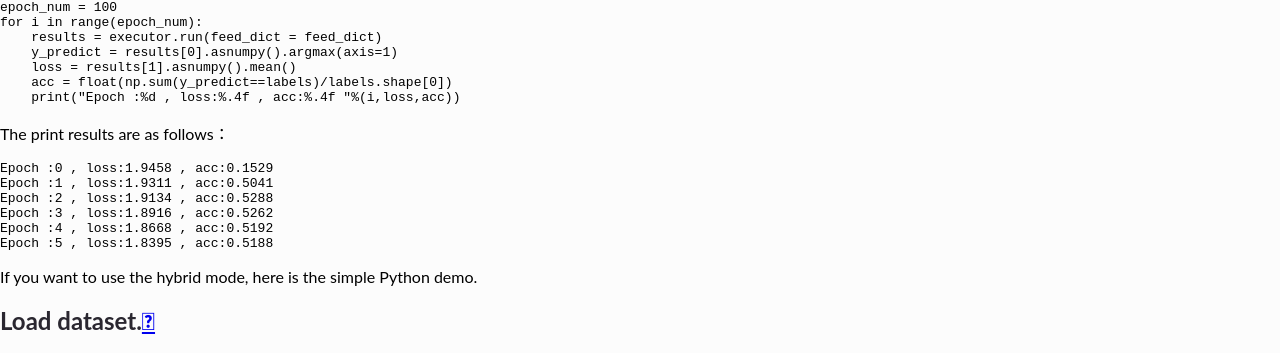
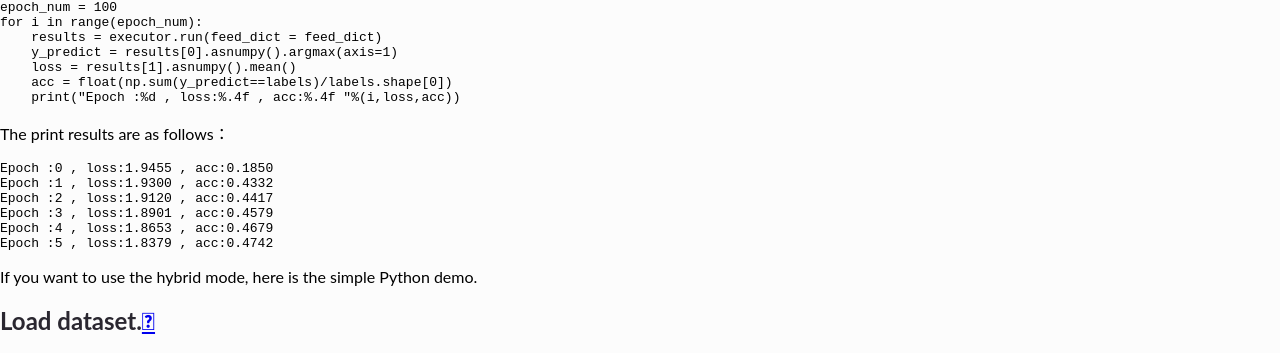
Before and after one commit to njw1123/Hetu_doc, a Sphinx documentation site: the page built from source/Features/content5.md, in a window 1280 px wide and 900 px high, scrolled down 3450 px. Shown: the part 99-452 px from the top of the window. Built offline with Sphinx 7.4.7 and the Read the Docs theme 2.0.0, drawn with Linux system fonts in a browser that asks for light colours.

Commit message:
Update content5.md

````diff
--- a/source/Features/content5.md
+++ b/source/Features/content5.md
@@ -107,12 +107,12 @@ for i in range(epoch_num):
 The print results are as follows：
 
 ```python
-Epoch :0 , loss:1.9458 , acc:0.1529
-Epoch :1 , loss:1.9311 , acc:0.5041
-Epoch :2 , loss:1.9134 , acc:0.5288
-Epoch :3 , loss:1.8916 , acc:0.5262
-Epoch :4 , loss:1.8668 , acc:0.5192
-Epoch :5 , loss:1.8395 , acc:0.5188
+Epoch :0 , loss:1.9455 , acc:0.1850
+Epoch :1 , loss:1.9300 , acc:0.4332
+Epoch :2 , loss:1.9120 , acc:0.4417
+Epoch :3 , loss:1.8901 , acc:0.4579
+Epoch :4 , loss:1.8653 , acc:0.4679
+Epoch :5 , loss:1.8379 , acc:0.4742
 ```
 
 If you want to use the hybrid mode, here is the simple Python demo.
````
